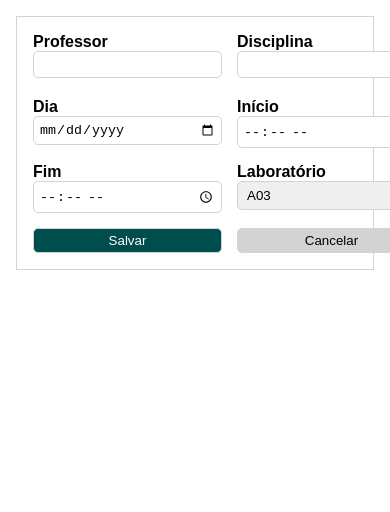
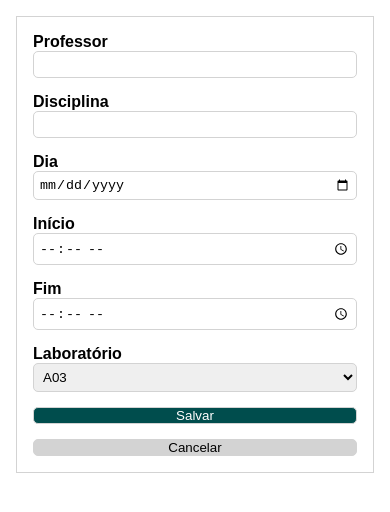
Before and after one commit to fabricaDeSonhos/SIRA, a Next.js app in the folder new-front/: page /reservar in a window 390 px wide. Shown: the top 512 px of the page. Built offline with nearby package versions, Linux system fonts and the light colour scheme.

Commit message:
Update nova-reserva.module.css
Janela modal para nova reserva responsiva em telas menores.

```diff
--- a/new-front/app/components/nova-reserva.module.css
+++ b/new-front/app/components/nova-reserva.module.css
@@ -22,3 +22,11 @@
   background-color: var(--destaque);
   color: white;
 }
+
+/* Responsividade para telas pequenas */
+@media (max-width: 480px) {
+  .grid {
+    grid-template-columns: 1fr;
+    grid-template-rows: auto;
+  }
+}
```
